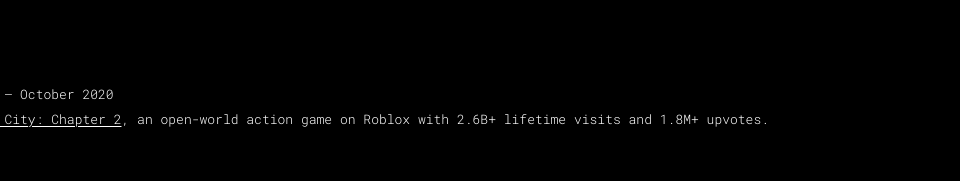
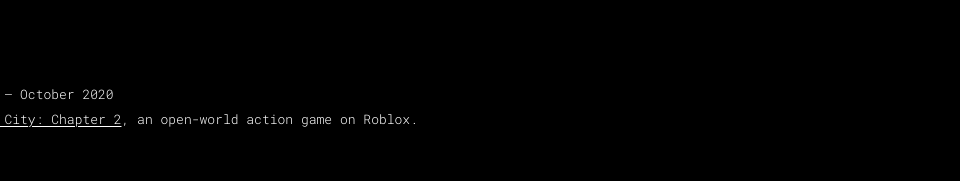
Before and after one commit to sntmrtns/website, a plain HTML site: page hamed/index.html in a window 1280 px wide. Shown: the part 1202-1383 px from the top of the page, 320-1280 px from the left. Drawn offline with Linux system fonts and the light colour scheme.

Commit message:
Remove the stats from the Mad City description

```diff
--- a/hamed/index.html
+++ b/hamed/index.html
@@ -223,7 +223,7 @@
             <div class="work-info">
               <h3 class="entry-name"><img class="entry-logo" src="logos/schwifty-studios.svg" alt="Schwifty Studios" style="--logo-h:46px"></h3>
               <p class="work-role">User Interface Designer · August 2020 – October 2020</p>
-              <p class="work-desc">Redesigned the user interface for <a href="https://www.roblox.com/games/1224212277/Mad-City-Chapter-2" target="_blank" rel="noopener noreferrer">Mad City: Chapter 2</a>, an open-world action game on Roblox with 2.6B+ lifetime visits and 1.8M+ upvotes.</p>
+              <p class="work-desc">Redesigned the user interface for <a href="https://www.roblox.com/games/1224212277/Mad-City-Chapter-2" target="_blank" rel="noopener noreferrer">Mad City: Chapter 2</a>, an open-world action game on Roblox.</p>
             </div>
             <div class="duties">
               <ul class="duty-col">
```
